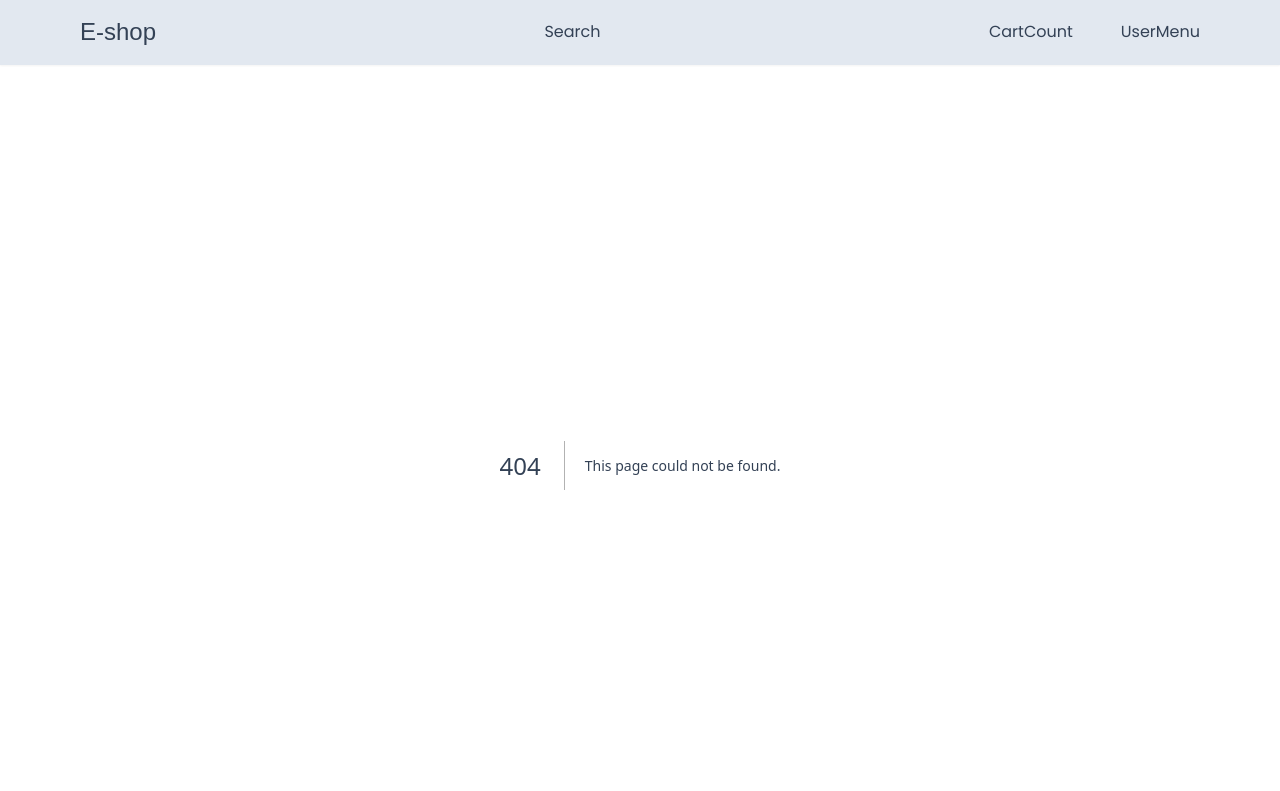
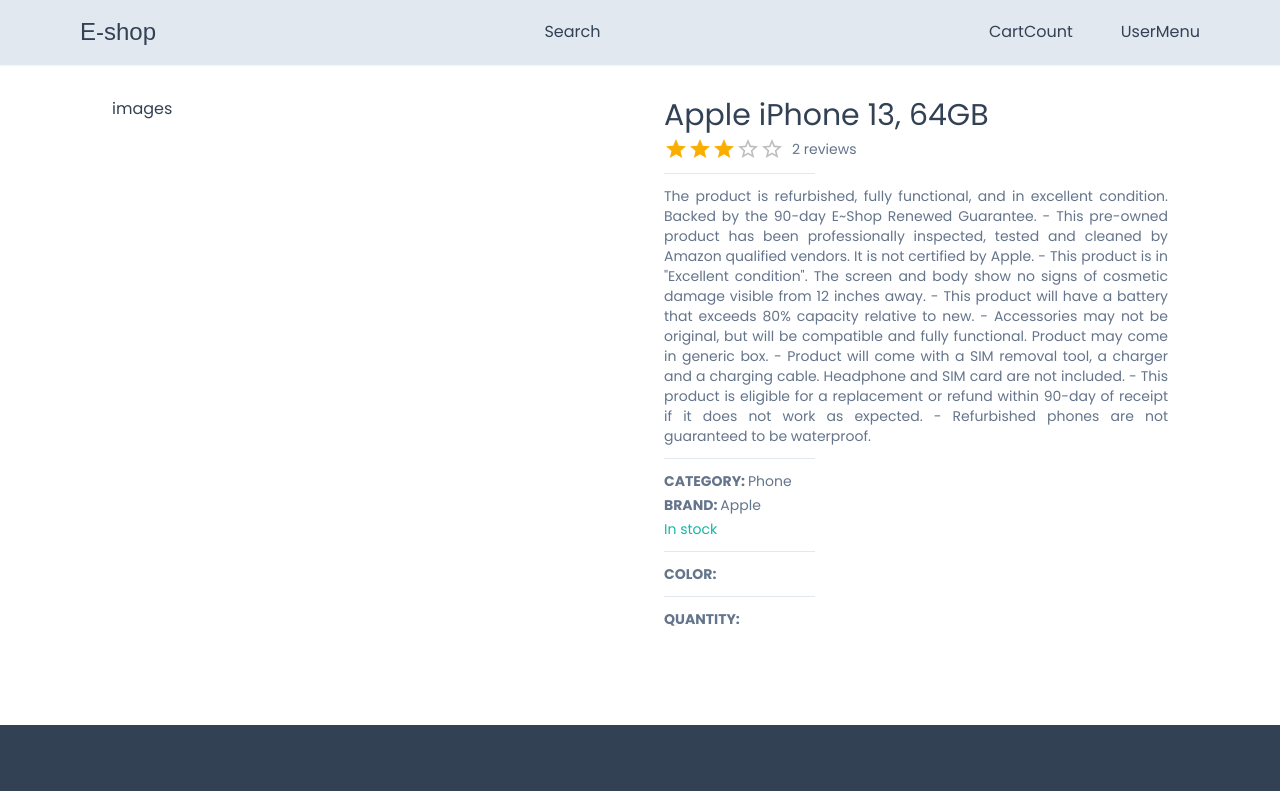
Before and after one commit to Devgynflo/e-shop, a Next.js app: page /products/1 in a window 1280 px wide. Before the commit this address had no page. Shown: the top 791 px of the page. Built offline with nearby package versions, Linux system fonts and the light colour scheme; a web font is replaced by a local one.

Commit message:
Feat: Details product page & card product state an types

```diff
--- /dev/null
+++ b/app/(store)/cart/page.tsx
@@ -0,0 +1,9 @@
+import { NextPage } from "next";
+
+interface Props {}
+
+const CartPage: NextPage<Props> = ({}) => {
+  return <div>Cart Page</div>;
+};
+
+export default CartPage;
--- /dev/null
+++ b/app/(store)/products/[productId]/page.tsx
@@ -0,0 +1,24 @@
+import { Container } from "@/app/components/container";
+import { ProductDetails } from "@/app/components/products/details";
+import { product } from "@/data/product-seed";
+import { NextPage } from "next";
+
+interface ProductPageProps {
+  params: {
+    productId: string;
+  };
+}
+
+const ProductPage: NextPage<ProductPageProps> = ({
+  params,
+}: ProductPageProps) => {
+  return (
+    <section className="p-8">
+      <Container>
+        <ProductDetails product={product}></ProductDetails>
+      </Container>
+    </section>
+  );
+};
+
+export default ProductPage;
--- a/app/components/products/card.tsx
+++ b/app/components/products/card.tsx
@@ -1,24 +1,27 @@
 "use client";
 
+import { getAverageScore } from "@/utils/average-score";
 import { formatPrice } from "@/utils/format-price";
 import { truncateText } from "@/utils/truncate-text";
 import { Rating } from "@mui/material";
 import { StarIcon } from "lucide-react";
 import { NextPage } from "next";
 import Image from "next/image";
+import { useRouter } from "next/navigation";
 
 interface ProductCardProps {
   product: any;
 }
 
 export const ProductCard: NextPage<ProductCardProps> = ({ product }) => {
-  const averageReview =
-    product.reviews.reduce((acc: number, item: any) => {
-      return acc + item.rating;
-    }, 0) / product.reviews.length;
+  const router = useRouter();
+  const averageReview = getAverageScore(product.reviews);
 
   return (
-    <article className="col-span-1 cursor-pointer rounded-sm border border-slate-200 bg-slate-50 p-2 text-center text-sm transition hover:scale-105">
+    <article
+      className="col-span-1 cursor-pointer rounded-sm border border-slate-200 bg-slate-50 p-2 text-center text-sm transition hover:scale-105"
+      onClick={() => router.push(`/products/${product.id}`)}
+    >
       <div className="flex w-full flex-col items-center gap-1">
         <div className="relative aspect-square w-full overflow-hidden">
           <Image
--- /dev/null
+++ b/app/components/products/details.tsx
@@ -0,0 +1,76 @@
+"use client";
+
+import { cn } from "@/lib/utils";
+import { getAverageScore } from "@/utils/average-score";
+import { Rating } from "@mui/material";
+import { NextPage } from "next";
+import { useState } from "react";
+
+interface ProductDetailsProps {
+  product?: any;
+}
+
+export type CardProductType = {
+  id: string;
+  name: string;
+  description: string;
+  category: string;
+  brand: string;
+  selectImg: SelectedImgType;
+  quantity: number;
+  price: number;
+};
+
+export type SelectedImgType = {
+  color: string;
+  colorCode: string;
+  image: string;
+};
+
+const Horizontal = () => {
+  return <hr className="my-2 w-[30%]" />;
+};
+
+export const ProductDetails: NextPage<ProductDetailsProps> = ({ product }) => {
+  const average = getAverageScore(product.reviews);
+  const [cardProduct, setCardproduct] = useState<CardProductType>({
+    ...product,
+    quantity: 1,
+    selectImg: { ...product.images[0] },
+  });
+
+  return (
+    <div className="grid grid-cols-1 gap-12 md:grid-cols-2">
+      <aside>images</aside>
+      <article className="flex flex-col gap-1 text-sm text-slate-500">
+        <h2 className="text-3xl font-medium text-slate-700">{product.name}</h2>
+        <div className="flex items-center gap-2">
+          <Rating value={average} readOnly />
+          <div>{product.reviews.length} reviews</div>
+        </div>
+        <Horizontal />
+        <div className="text-justify">{product.description}</div>
+        <Horizontal />
+        <div>
+          <span className="font-semibold uppercase">category: </span>{" "}
+          {product.category}
+        </div>
+        <div>
+          <span className="font-semibold uppercase">brand: </span>{" "}
+          {product.brand}
+        </div>
+        <div className={cn(product.inStock ? "text-teal-500" : "text-red-500")}>
+          {product.inStock ? "In stock" : "Out of stock"}
+        </div>
+        <Horizontal />
+        <div>
+          <span className="font-semibold uppercase">color: </span>
+        </div>
+        <Horizontal />
+        <div>
+          <span className="font-semibold uppercase">quantity: </span>
+        </div>
+      </article>
+    </div>
+  );
+};
--- a/app/components/products/list.tsx
+++ b/app/components/products/list.tsx
@@ -6,7 +6,7 @@
 
 export const ProductList: NextPage<ProductListProps> = ({}) => {
   return (
-    <section className="grid grid-cols-2 gap-8 sm:grid-cols-3 lg:grid-cols-4 xl:grid-cols-5 2xl:grid-cols-6">
+    <section className="grid grid-cols-1 gap-8 sm:grid-cols-3 lg:grid-cols-4 xl:grid-cols-5 2xl:grid-cols-6">
       {products.map((product) => (
         <ProductCard product={product} key={product.id} />
       ))}
--- /dev/null
+++ b/app/components/products/set-color.tsx
@@ -0,0 +1,7 @@
+import { NextPage } from "next";
+
+interface SetProductColorProps {}
+
+export const SetProductColor: NextPage<SetProductColorProps> = ({}) => {
+  return <div></div>;
+};
--- /dev/null
+++ b/data/product-seed.ts
@@ -0,0 +1,72 @@
+export const product = {
+  id: "648437b38c44d52b9542e340",
+  name: "Apple iPhone 13, 64GB",
+  description:
+    'The product is refurbished, fully functional, and in excellent condition. Backed by the 90-day E~Shop Renewed Guarantee.\n- This pre-owned product has been professionally inspected, tested and cleaned by Amazon qualified vendors. It is not certified by Apple.\n- This product is in "Excellent condition". The screen and body show no signs of cosmetic damage visible from 12 inches away.\n- This product will have a battery that exceeds 80% capacity relative to new.\n- Accessories may not be original, but will be compatible and fully functional. Product may come in generic box.\n- Product will come with a SIM removal tool, a charger and a charging cable. Headphone and SIM card are not included.\n- This product is eligible for a replacement or refund within 90-day of receipt if it does not work as expected.\n- Refurbished phones are not guaranteed to be waterproof.',
+  price: 40,
+  brand: "Apple",
+  category: "Phone",
+  inStock: true,
+  images: [
+    {
+      color: "Black",
+      colorCode: "#000000",
+      image: "https://m.media-amazon.com/images/I/61g+McQpg7L._AC_SX679_.jpg",
+    },
+    {
+      color: "Blue",
+      colorCode: " #0000FF",
+      image: "https://m.media-amazon.com/images/I/713Om9vCHUL._AC_SX679_.jpg",
+    },
+    {
+      color: "Red",
+      colorCode: "#FF0000",
+      image:
+        "https://m.media-amazon.com/images/I/61thdjmfHcL.__AC_SX300_SY300_QL70_FMwebp_.jpg",
+    },
+  ],
+
+  reviews: [
+    {
+      id: "6499b4887402b0efd394d8f3",
+      userId: "6499b184b0e9a8c8709821d3",
+      productId: "648437b38c44d52b9542e340",
+      rating: 4,
+      comment:
+        "good enough. I like the camera and casing. the delivery was fast too.",
+      createdDate: "2023-06-26T15:53:44.483Z",
+      user: {
+        id: "6499b184b0e9a8c8709821d3",
+        name: "Chaoo",
+        email: "example1@gmail.com",
+        emailVerified: null,
+        image:
+          "https://lh3.googleusercontent.com/a/AAcHTtcuRLwWi1vPKaQOcJlUurlhRAIIq2LgYccE8p32=s96-c",
+        hashedPassword: null,
+        createdAt: "2023-06-26T15:40:52.558Z",
+        updatedAt: "2023-06-26T15:40:52.558Z",
+        role: "USER",
+      },
+    },
+    {
+      id: "6499a110efe4e4de451c7edc",
+      userId: "6475af156bad4917456e6e1e",
+      productId: "648437b38c44d52b9542e340",
+      rating: 1,
+      comment: "I really liked it!!",
+      createdDate: "2023-06-26T14:30:40.998Z",
+      user: {
+        id: "6475af156bad4917456e6e1e",
+        name: "Charles",
+        email: "example@gmail.com",
+        emailVerified: null,
+        image:
+          "https://lh3.googleusercontent.com/a/AAcHTteOiCtILLBWiAoolIW9PJH-r5825pBDl824_8LD=s96-c",
+        hashedPassword: null,
+        createdAt: "2023-05-30T08:08:53.979Z",
+        updatedAt: "2023-05-30T08:08:53.979Z",
+        role: "ADMIN",
+      },
+    },
+  ],
+};
--- /dev/null
+++ b/utils/average-score.ts
@@ -0,0 +1,7 @@
+export const getAverageScore = (reviews: []) => {
+  return (
+    reviews.reduce((acc: number, item: any) => {
+      return acc + item.rating;
+    }, 0) / reviews.length
+  );
+};
```
